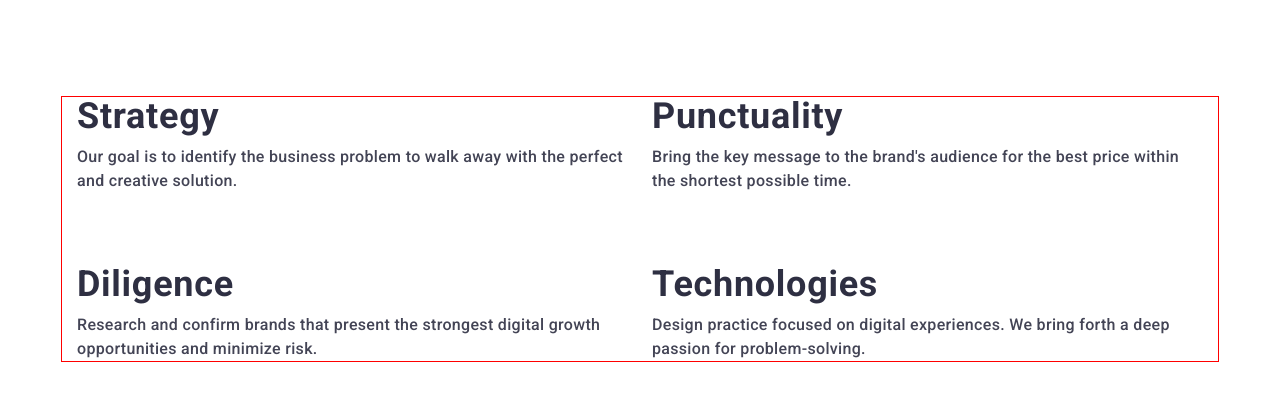
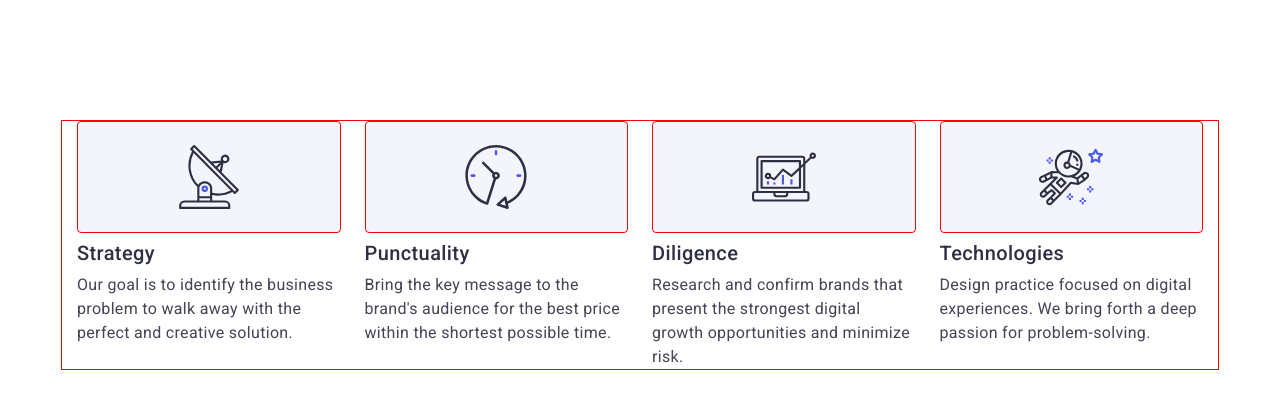
Before and after one commit to CherpakovaAnastasiia/goit-markup-hw-06, a plain HTML site: page index.html in a window 1280 px wide. Drawn offline with nearby package versions, Linux system fonts and the light colour scheme.

Commit message:
advantages+

```diff
--- a/css/styles.css
+++ b/css/styles.css
@@ -1090,4 +1090,30 @@ letter-spacing: 0.04em;
         padding-right: 15px;
         /* margin: 0 auto; */
     }
+
+    .advantages {
+        padding: 120px 0;
+    }
+
+    .advantages-item {
+        width: calc((100% - 72px) / 4);
+    }
+
+    .advantages-s-list {
+        gap: 24px;
+    }
+
+    .advantages-icon-container {
+        display: flex;
+    }
+
+    .advantages-subtitle {
+        font-size: 20px;
+        font-weight: 500;
+        line-height: 1.2;
+    }
+
+    .advantages-item-text {
+        font-weight: 400;
+    }
 }
```
